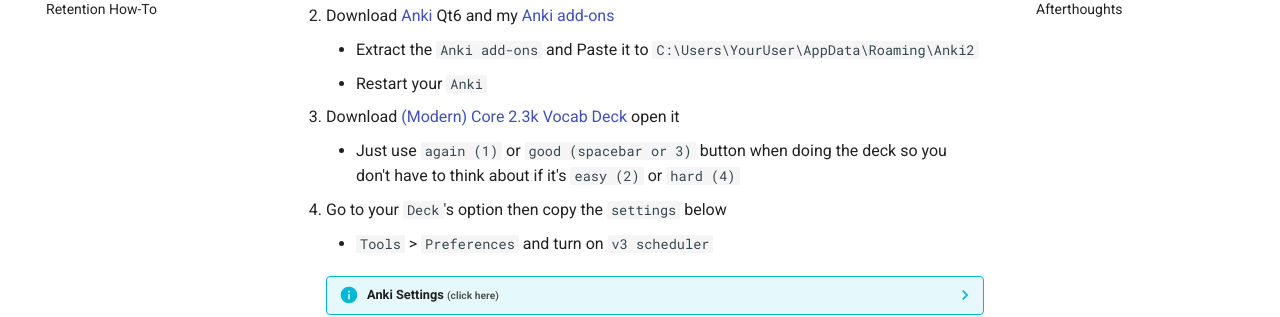
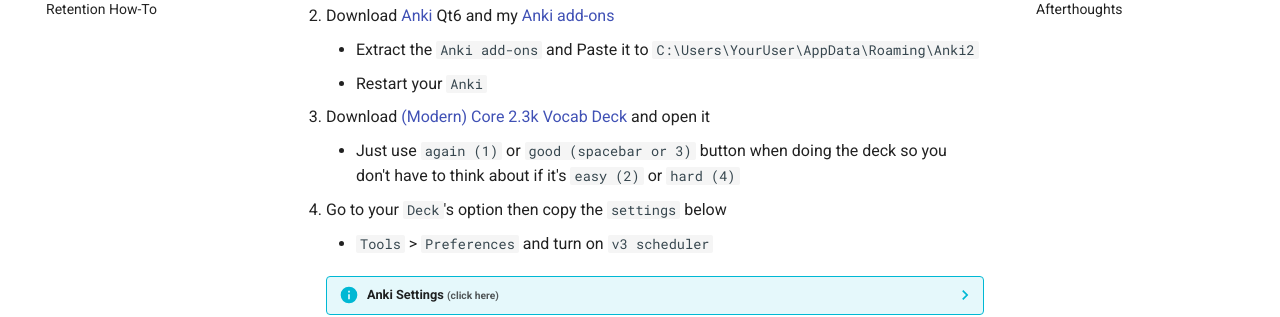
Before and after one commit to Xelieu/xelieu.github.io, an MkDocs documentation site: the page built from docs/jp-lazy-guide/conciseGuideToJumpstartJP.md, in a window 1280 px wide and 900 px high, scrolled down 624 px. Shown: the part 153-470 px from the top of the window. Built offline with MkDocs 1.6.1 and Material for MkDocs 9.7.7, drawn with Linux system fonts in a browser that asks for light colours.

Commit message:
$updated info

```diff
--- a/docs/jp-lazy-guide/conciseGuideToJumpstartJP.md
+++ b/docs/jp-lazy-guide/conciseGuideToJumpstartJP.md
@@ -35,7 +35,7 @@
     - Extract the `Anki add-ons` and Paste it to `C:\Users\YourUser\AppData\Roaming\Anki2`
     - Restart your `Anki`
 
-3. Download [(Modern) Core 2.3k Vocab Deck](https://drive.google.com/drive/folders/17qxBZMmqNbDui1Ec6AP8HQnIUOvPSq8Y?usp=sharing) open it
+3. Download [(Modern) Core 2.3k Vocab Deck](https://drive.google.com/drive/folders/17qxBZMmqNbDui1Ec6AP8HQnIUOvPSq8Y?usp=sharing) and open it
     - Just use `again (1)` or `good (spacebar or 3)` button when doing the deck so you don't have to think about if it's `easy (2)` or `hard (4)`
 
 4. Go to your `Deck`'s option then copy the `settings` below
```
